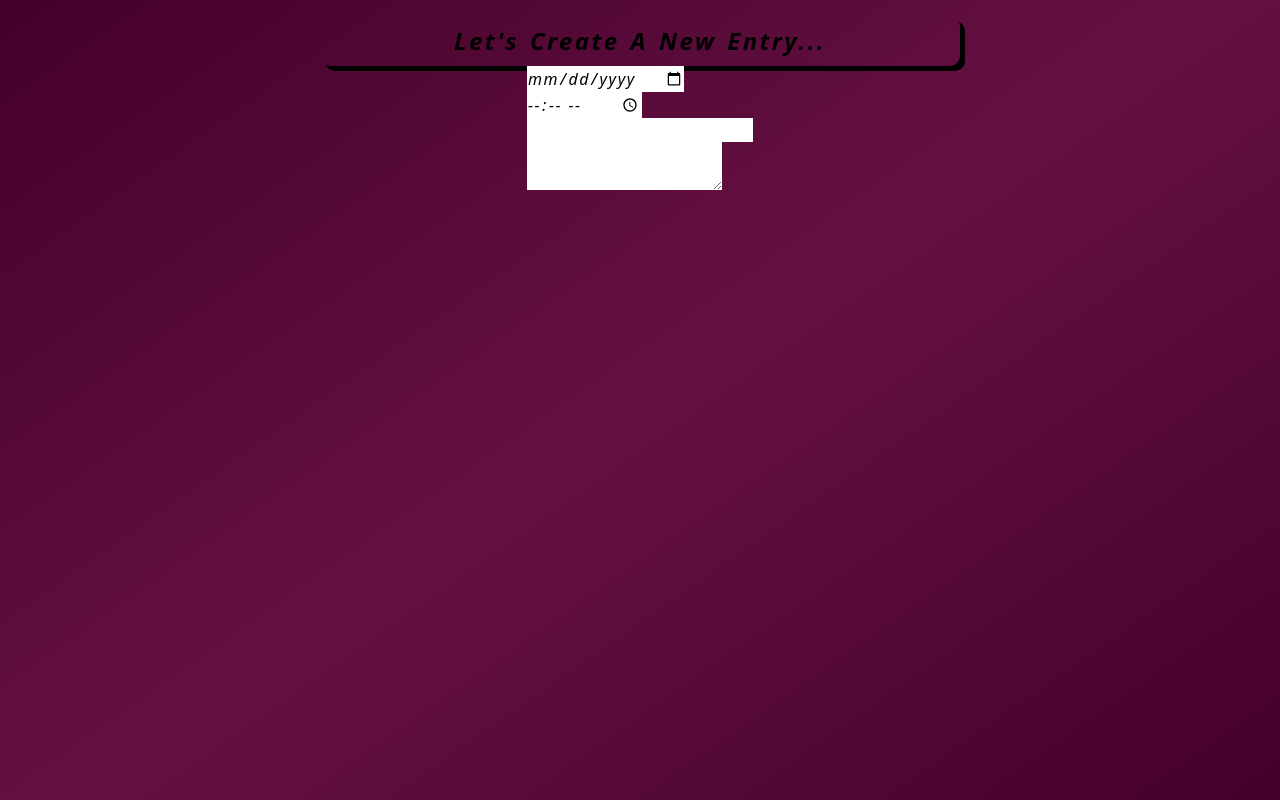
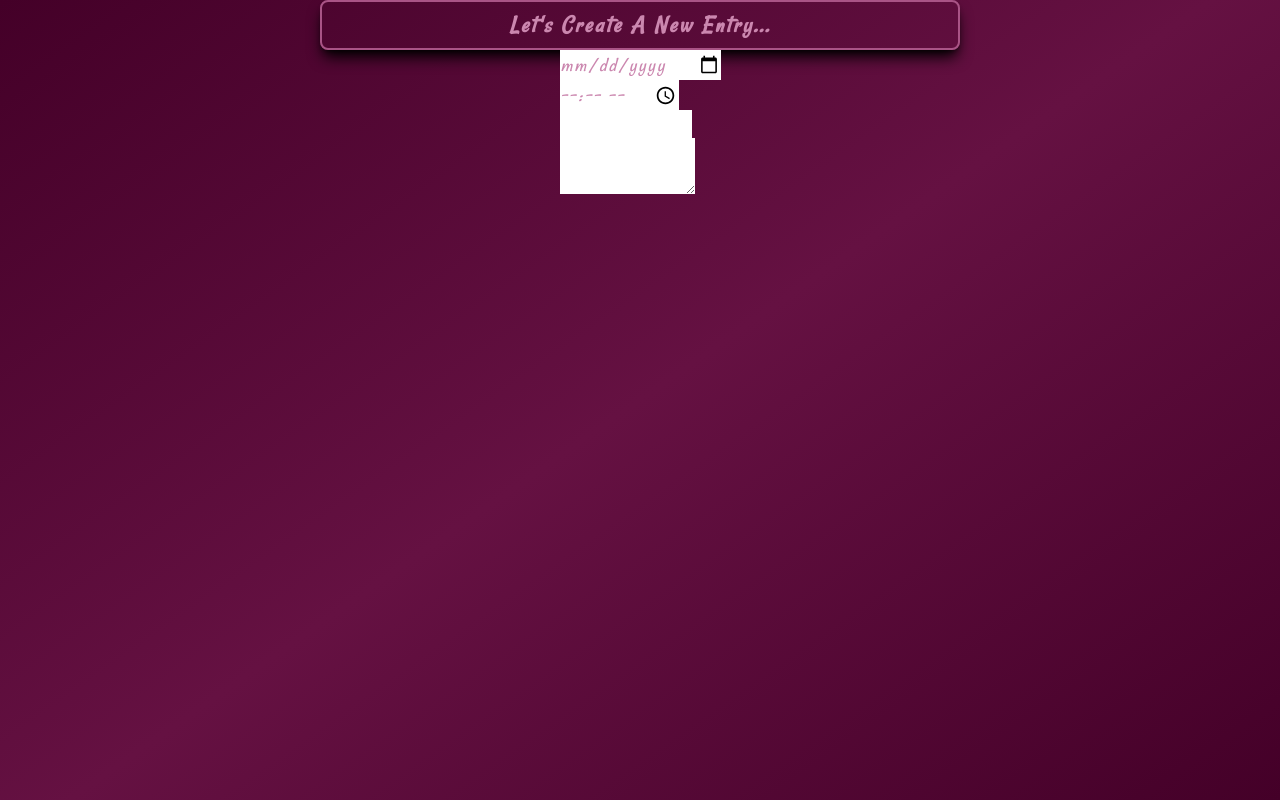
Before and after one commit to mekasu0124/Diary, a React (Create React App) app: page /new-entry in a window 1280 px wide. Built offline with nearby package versions, Linux system fonts and the light colour scheme.

Commit message:
started -> temporarily postponed

```diff
--- a/src/pages/newEntry.js
+++ b/src/pages/newEntry.js
@@ -1,56 +1,74 @@
-import {
-  NewEntryContainer,
-  TitleContainer,
-  FormContainer,
-  FormEntryContainer,
-  FormButtonContainer,
-  FormRow,
-  Title,
-  FormLabel,
-  FormInput,
-  FormTextArea,
-  FormButton
-} from '../styles/pages/newEntry.style';
 
 
 export default function NewEntry() {
   return (
-    <NewEntryContainer>
-      <TitleContainer>
-        <Title>
+    <div className="flex flex-col items-center justify-start w-full min-h-screen">
+      <div className="flex justify-center items-center flex-col flex-shrink-0 w-[50%] h-[50px] border-2 border-bdr rounded-lg shadow-shadow shadow-lg m-t-5">
+        <h1 className="font-rancho font-bold italic text-2xl text-fg tracking-widest">
           Let&#39;s Create A New Entry...
-        </Title>
-      </TitleContainer>
+        </h1>
+      </div>
 
-      <FormContainer>
-        <FormEntryContainer>
-          <FormRow>
-            <FormLabel htmlForm="date"></FormLabel>
+      <form className="">
+        <div className="">
+          <div className="">
+            <label
+              htmlForm="date"
+              className="font-rancho italic text-xl text-fg textShadow tracking-widest">
 
-            <FormInput type="date" id="date" name="date" />
-          </FormRow>
+              </label>
 
-          <FormRow>
-            <FormLabel htmlForm="time"></FormLabel>
+            <input
+              type="date"
+              id="date"
+              name="date"
+              className="font-rancho italic text-xl text-fg tracking-widest outline-none hover:outline-none hover:bg-hvr hover:text-black focus:outline-none" />
+          </div>
 
-            <FormInput type="time" id="time" name="time" />
-          </FormRow>
+          <div className="">
+            <label
+              htmlForm="time"
+              className="font-rancho italic text-xl text-fg textShadow tracking-widest">
 
-          <FormRow>
-            <FormLabel htmlForm="title"></FormLabel>
+              </label>
 
-            <FormInput type="text" id="title" name="title" />
-          </FormRow>
+            <input
+              type="time"
+              id="time"
+              name="time"
+              className="font-rancho italic text-xl text-fg tracking-widest outline-none hover:outline-none hover:bg-hvr hover:text-black focus:outline-none" />
+          </div>
 
-          <FormRow>
-            <FormLabel htmlForm="entry"></FormLabel>
+          <div className="">
+            <label
+              htmlForm="title"
+              className="font-rancho italic text-xl text-fg textShadow tracking-widest">
 
-            <FormTextArea id="entry" name="entry"></FormTextArea>
-          </FormRow>
-        </FormEntryContainer>
+              </label>
 
-        <FormButtonContainer></FormButtonContainer>
-      </FormContainer>
-    </NewEntryContainer>
+            <input
+              type="text"
+              id="title"
+              name="title"
+              className="font-rancho italic text-xl text-center text-fg tracking-widest outline-none hover:outline-none hover:bg-hvr hover:text-black focus:outline-none" />
+          </div>
+
+          <div className="">
+            <label
+              htmlForm="entry"
+              className="font-rancho italic text-xl text-fg textShadow tracking-widest">
+
+              </label>
+
+            <textarea
+              id="entry"
+              name="entry"
+              className="font-rancho italic text-xl text-fg tracking-widest outline-none hover:outline-none hover:bg-hvr hover:text-black focus:outline-none p-l-2"></textarea>
+          </div>
+        </div>
+
+        <div className=""></div>
+      </form>
+    </div>
   );
 };
```
